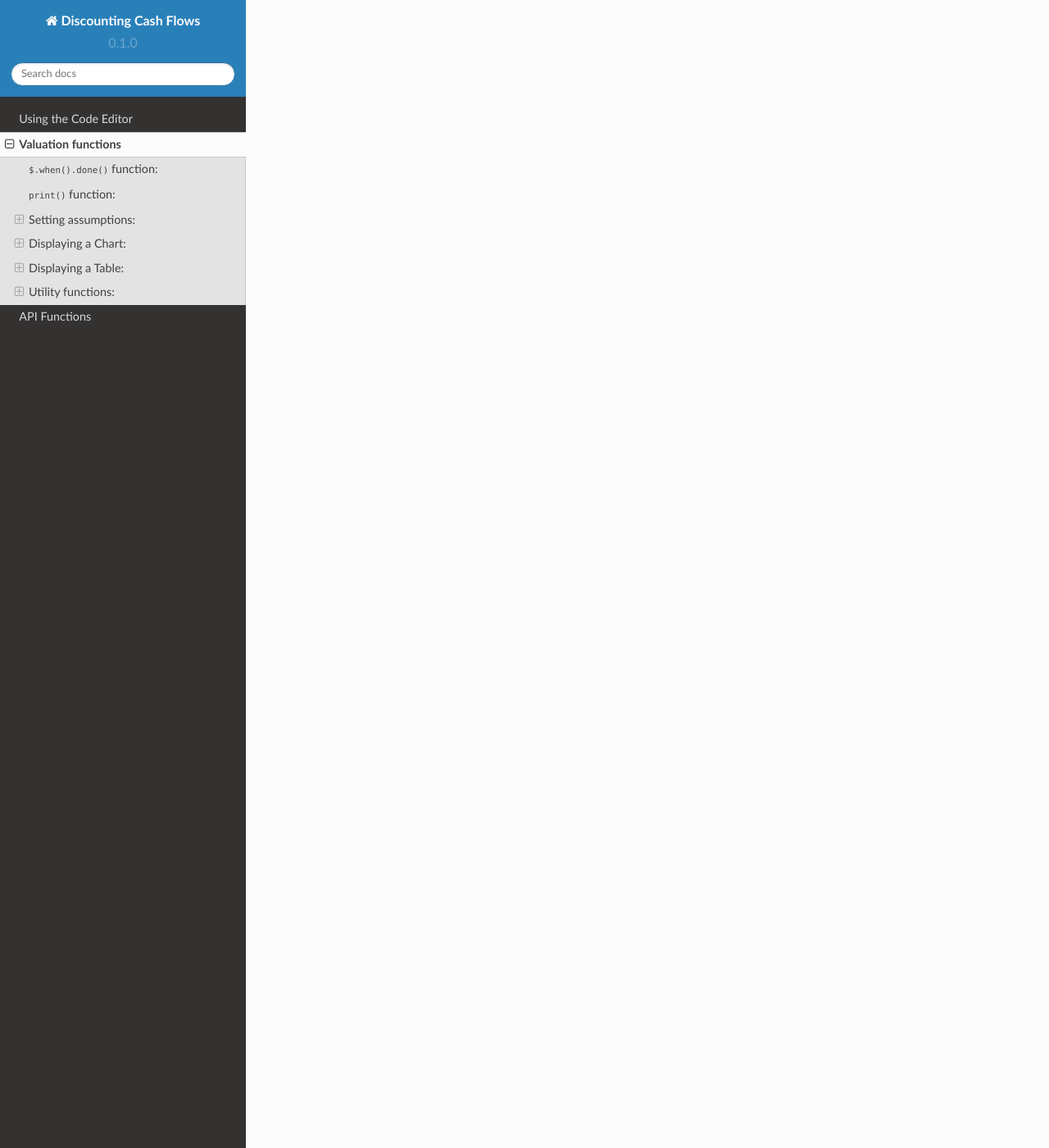
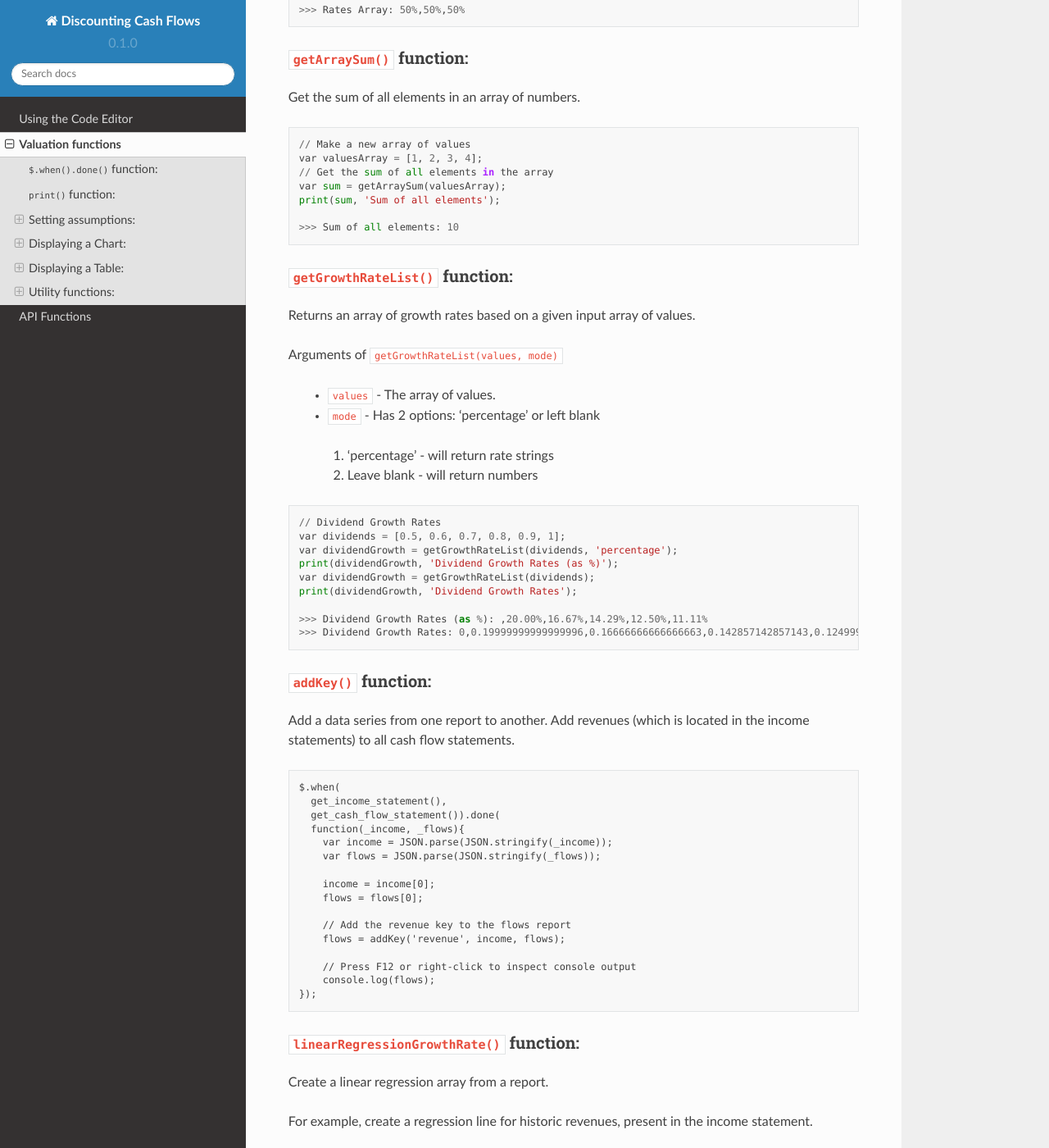
Before and after one commit to DiscountingCashFlows/readthedocs, a Sphinx documentation site: the page built from docs/source/functions.rst, in a window 1280 px wide and 1400 px high, scrolled down 9156 px. Shown: the whole window at 82% size. Built offline with Sphinx 7.4.7 and the Read the Docs theme 2.0.0, drawn with Linux system fonts in a browser that asks for light colours; some of the changed text lies outside the part shown.

Commit message:
Update functions.rst

```diff
--- a/docs/source/functions.rst
+++ b/docs/source/functions.rst
@@ -2,6 +2,10 @@
 ====================
 
 The following functions are found in `DiscountingCashFlows/Documentation/source-code/valuation-functions.js <https://github.com/DiscountingCashFlows/Documentation/blob/main/source-code/valuation-functions.js>`__ with the exception of ``$.when().done()`` function. We will cover each function and its use cases.
+
+.. note::
+
+   Please note that this section is currently under active development. Some functions may not be up to date. If you find any outdated functions, please let us know `here <https://discountingcashflows.com/help/>`__
 
 ``$.when().done()`` function:
 ---------------------
@@ -201,13 +205,13 @@
 ``fillHistoricUsingList()`` function:
 ***************************************
 
-This function is used when we want to add a list to the chart.
+Adds a list to the chart.
 
 Arguments of ``fillHistoricUsingList(list, key, endingYear)``
 
  * ``list`` - The list of historic values that will be added to the chart (Example: [1, 2, 3, 4])
 
- * ``key`` - This is the historic data series key that you'll want to fill the chart with (for historic revenues use key 'revenue').
+ * ``key`` - This is the historic data series key that you'll want to fill the chart with (for example: use key 'revenue' for historic revenues).
 
  * ``endingYear`` - This is the year when the list ends.
 
@@ -240,6 +244,7 @@
  The forecasted points on the chart also have a forecast table right underneath the chart, where each forecasted point of the chart is linked to a cell in the table.
 
 .. warning::
+
  To use the ``forecast()`` function correctly, you need to have filled some historic data, either by using ``fillHistoricUsingReport()`` or ``fillHistoricUsingList()``. This is for the function to know the starting year of the forecast.
 
 Arguments of ``forecast(list, key, settings)``
@@ -290,13 +295,52 @@
 Displaying a Table:
 -------------------
 
-``toColumn()`` function:
+Tables use row headers as keys (revenue, net income, etc.) and column headers as years (2022, 2023, etc.) and all other cells are actual values.
+
+The following example renders a chart with historic revenues and net income:
+
+.. code-block::
+
+ // The context array is used to hold table data
+ var context = [];
+ // Add 2 rows
+ var rows = ['Revenues', 'Net Income'];
+ lastYearDate = parseInt(income[0]['date']);
+ // Add columns, starting with the income reports first year and ending with the last year
+ var columns = [];
+ for(var i=1; i <= income.length; i++){
+   columns.push(lastYearDate - i);
+ }
+ // Add the table data
+ var data = [toList(income, 'revenue', 'M'), toList(income, 'netIncome', 'M')];
+ // Add the chart to the context
+ context.push({name:'Full history of data', display:'table', rows:rows, columns:columns, data:data});
+ // Render the chart
+ monitor(context);
+
+.. warning::
+
+ The table functions are under active development and may change in the future.
+
+``toArray()`` function:
 ************************
+
+This function is used when adding rows to the table from a report retrieved from the API.
+
+It returns a list of values from the report provided.
+
+Arguments of ``toArray(report, key, measure)``
+
+ * ``report`` - The report object from the API. For example: income statement.
+
+ * ``key`` - This is the historic data series key that you'll want to fill the table with (for historic revenues use key 'revenue')
+
+ * ``measure`` - Has 3 options: 'M', 'K' or left blank.
 
 ``monitor()`` function:
 ***********************
 
-This function can render the table to the screen, similar to the ``renderChart()`` function, but has a little more complexity.
+This function can render the table to the screen, similar to the ``renderChart()`` function, but it also has a little more functionality.
 
 .. note::
 
@@ -305,26 +349,166 @@
 Utility functions:
 -------------------
 
-``currencyRate()`` function:
+``fxRate()`` function:
 ****************************
+
+Retrieves the FX Rate of conversion between 2 currencies.
+
+Arguments of ``fxRate(fx, fromCurrency, toCurrency)``
+
+ * ``fx`` - The report object from the API. For example: income statement.
+
+ * ``fromCurrency`` - This is the historic data series key that you'll want to fill the table with (for historic revenues use key 'revenue')
+
+ * ``toCurrency`` - Has 3 options: 'M', 'K' or left blank.
+
+.. code-block::
+
+ $.when(
+   get_fx()).done(
+   function(_fx){
+     var fx = JSON.parse(JSON.stringify(_fx));
+     var fxRate = fxRate(fx,  'USD', 'EUR');
+     print(fxRate, 'FX Rate');
+   });
+
+   >>> FX Rate: 0.9766
 
 ``newArrayFill()`` function:
 ****************************
 
+Returns a new array with a specified length of the same object.
+
+Arguments of ``newArrayFill(length, fillObject)``
+
+ * ``length`` - The length of the new array
+
+ * ``fillObject`` - The object the array will be filled with. Could be a number, a string or an object.
+
+.. code-block::
+
+ // Array filled of length 10 filled with zeros
+ var testArray = newArrayFill(10, 0);
+ print(testArray, 'Test Array');
+
+ >>> Test Array: 0,0,0,0,0,0,0,0,0,0
+
 ``arrayValuesToRates()`` function:
 **********************************
+
+Converts an array of values to an array of rate strings. For example, 0.1 is converted to '10%'
+
+.. code-block::
+
+ // Make a new array of values of length 3 and 0.5 values
+ var valuesArray = newArrayFill(3, 0.5);
+ // Convert to rates, these are string format, do not use as numbers
+ var ratesArray = arrayValuesToRates(valuesArray);
+ print(ratesArray, 'Rates Array');
+
+ >>> Rates Array: 50%,50%,50%
 
 ``getArraySum()`` function:
 ***************************
 
+Get the sum of all elements in an array of numbers.
+
+.. code-block::
+
+ // Make a new array of values
+ var valuesArray = [1, 2, 3, 4];
+ // Get the sum of all elements in the array
+ var sum = getArraySum(valuesArray);
+ print(sum, 'Sum of all elements');
+
+ >>> Sum of all elements: 10
+
 ``getGrowthRateList()`` function:
 *********************************
+
+Returns an array of growth rates based on a given input array of values.
+
+Arguments of ``getGrowthRateList(values, mode)``
+
+ * ``values`` - The array of values.
+
+ * ``mode`` - Has 2 options: 'percentage' or left blank
+
+  #. 'percentage' - will return rate strings
+
+  #. Leave blank - will return numbers
+
+.. code-block::
+
+ // Dividend Growth Rates
+ var dividends = [0.5, 0.6, 0.7, 0.8, 0.9, 1];
+ var dividendGrowth = getGrowthRateList(dividends, 'percentage');
+ print(dividendGrowth, 'Dividend Growth Rates (as %)');
+ var dividendGrowth = getGrowthRateList(dividends);
+ print(dividendGrowth, 'Dividend Growth Rates');
+
+ >>> Dividend Growth Rates (as %): ,20.00%,16.67%,14.29%,12.50%,11.11%
+ >>> Dividend Growth Rates: 0,0.19999999999999996,0.16666666666666663,0.142857142857143,0.12499999999999997,0.11111111111111108
 
 ``addKey()`` function:
 **********************
 
+Add a data series from one report to another. Add revenues (which is located in the income statements) to all cash flow statements.
+
+.. code-block::
+
+ $.when(
+   get_income_statement(),
+   get_cash_flow_statement()).done(
+   function(_income, _flows){
+     var income = JSON.parse(JSON.stringify(_income));
+     var flows = JSON.parse(JSON.stringify(_flows));
+
+     income = income[0];
+     flows = flows[0];
+
+     // Add the revenue key to the flows report
+     flows = addKey('revenue', income, flows);
+
+     // Press F12 or right-click to inspect console output
+     console.log(flows);
+ });
+
 ``linearRegressionGrowthRate()`` function:
 ******************************************
+
+Create a linear regression array from a report.
+
+For example, create a regression line for historic revenues, present in the income statement.
+
+Arguments of ``linearRegressionGrowthRate(key, report, years, slope)``
+
+ * ``key`` - The key of the data series (For example 'revenue')
+
+ * ``report`` - The report which contains the data series
+
+ * ``years`` - The number of years the regression line will continue into the future
+
+ * ``slope`` - The level of inclination of the regression line. <0 for inverse inclination, 0 for flat, 1 for normal, >1 for steeper curve
+
+.. code-block::
+
+ $.when(
+   get_income_statement()).done(
+   function(_income){
+     var income = JSON.parse(JSON.stringify(_income));
+
+     var projection_years = 5;
+     var slope_value = 1;
+
+     var linRevenue = linearRegressionGrowthRate('revenue', income, projection_years, slope_value);
+     for(var i in linRevenue){
+       linRevenue[i] = toM(linRevenue[i]);
+     }
+     fillHistoricUsingReport(income, 'revenue', 'M');
+     fillHistoricUsingList(linRevenue, 'regressionRevenue');
+     renderChart('Revenues');
+ });
 
 ``averageMargin()`` function:
 *****************************
```
Also changed, not shown: other parts of docs/source/functions.rst (+0 -4 lines).
